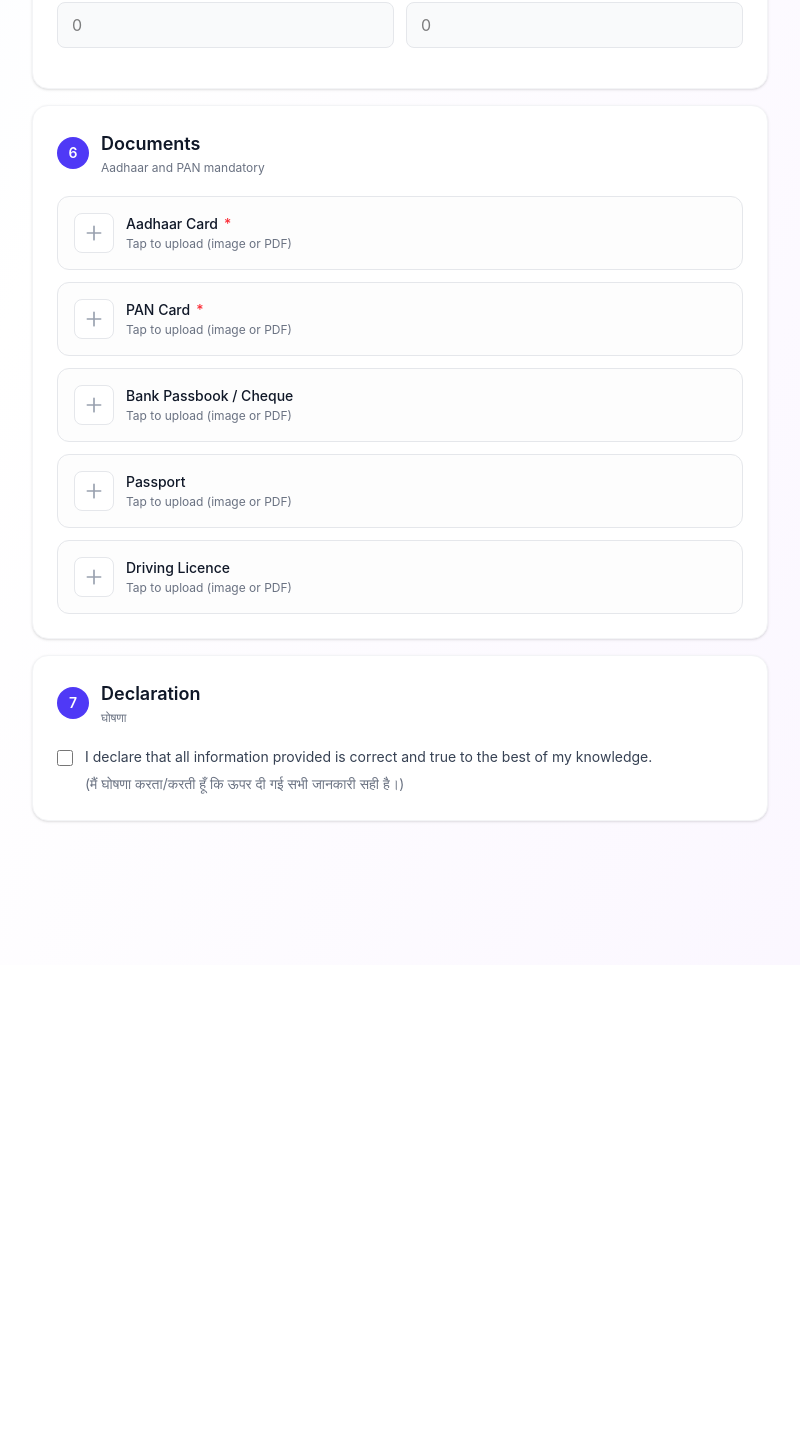
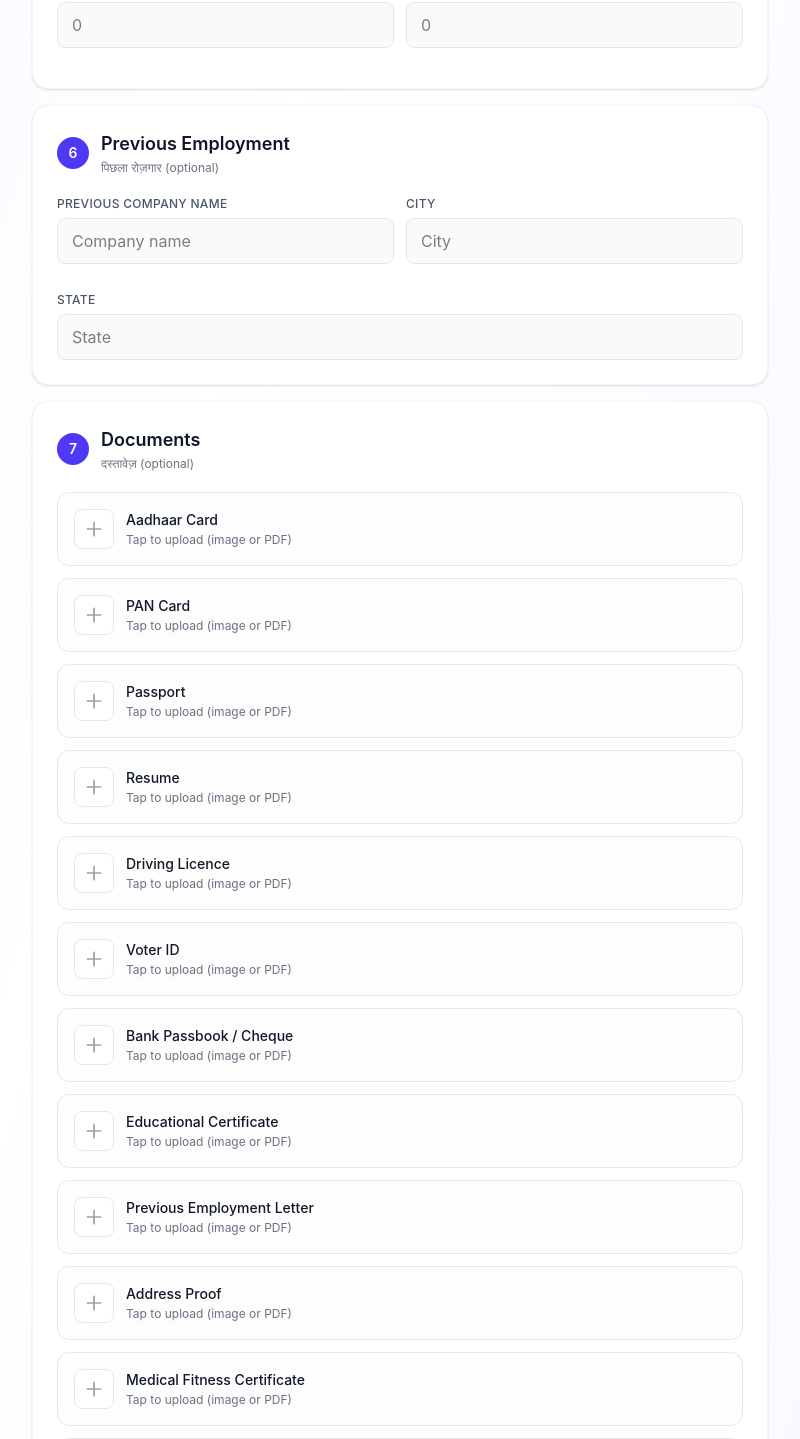
Before and after one commit to finance381/employee-form, a React (Vite) app: page / in a window 1280 px wide. Shown: the part 2355-3794 px from the top of the page, without its empty margins (240-1040 px from the left). Before the commit the page ends 3320 px from the top, so only its background shows below. Built offline with nearby package versions, Linux system fonts and the light colour scheme; no server answers.

Commit message:
form changes

```diff
--- a/src/App.jsx
+++ b/src/App.jsx
@@ -3,11 +3,18 @@ import { supabase } from './lib/supabase'
 import { prepUpload } from './lib/uploadHelper'
 
 var DOC_TYPES = [
-  { key: 'aadhaar', label: 'Aadhaar Card', required: true },
-  { key: 'pan', label: 'PAN Card', required: true },
+  { key: 'aadhaar', label: 'Aadhaar Card', required: false },
+  { key: 'pan', label: 'PAN Card', required: false },
+  { key: 'passport', label: 'Passport', required: false },
+  { key: 'resume', label: 'Resume', required: false },
+  { key: 'driving_license', label: 'Driving Licence', required: false },
+  { key: 'voter_id', label: 'Voter ID', required: false },
   { key: 'bank_proof', label: 'Bank Passbook / Cheque', required: false },
-  { key: 'passport', label: 'Passport', required: false },
-  { key: 'driving_license', label: 'Driving Licence', required: false }
+  { key: 'education', label: 'Educational Certificate', required: false },
+  { key: 'previous_employment', label: 'Previous Employment Letter', required: false },
+  { key: 'address_proof', label: 'Address Proof', required: false },
+  { key: 'medical_fitness', label: 'Medical Fitness Certificate', required: false },
+  { key: 'police_verification', label: 'Police Verification', required: false }
 ]
 
 function fileExt(name) {
@@ -190,6 +197,10 @@ function PublicEmployeeForm() {
   var [nightWage, setNightWage] = useState('')
   var [prevSalary, setPrevSalary] = useState('')
 
+  var [prevCompany, setPrevCompany] = useState('')
+  var [prevCity, setPrevCity] = useState('')
+  var [prevState, setPrevState] = useState('')
+
   var [docFiles, setDocFiles] = useState({})
   var [declared, setDeclared] = useState(false)
 
@@ -213,8 +224,6 @@ function PublicEmployeeForm() {
     if (!curAddr.trim()) return setError('Current address required')
     if (!emgName.trim() || !emgRel.trim() || !emgMob.trim()) return setError('Emergency contact required')
     if (ifsc && !/^[A-Z]{4}0[A-Z0-9]{6}$/.test(ifsc.trim().toUpperCase())) return setError('IFSC format invalid')
-    if (!docFiles.aadhaar) return setError('Aadhaar Card upload required')
-    if (!docFiles.pan) return setError('PAN Card upload required')
     if (!declared) return setError('Please accept the declaration')
 
     setSaving(true)
@@ -244,6 +253,9 @@ function PublicEmployeeForm() {
         ifsc_code: ifsc.trim().toUpperCase() || null,
         night_wage_rupees: nightWage ? Number(nightWage) : null,
         prev_drawn_salary_rupees: prevSalary ? Number(prevSalary) : null,
+        previous_company_name: prevCompany.trim() || null,
+        previous_city: prevCity.trim() || null,
+        previous_state: prevState.trim() || null,
         declaration_accepted: true,
         honey_field: honeyRef.current ? honeyRef.current.value : ''
       }
@@ -418,7 +430,7 @@ function PublicEmployeeForm() {
           </div>
         </Section>
 
-        <Section n="5" title="Employment Details" subtitle="Wages information">
+        <Section n="5" title="Salary" subtitle="वेतन विवरण">
           <div className="grid grid-cols-1 md:grid-cols-2 gap-3">
             <Field label="Nightly Wages (₹)">
               <TextInput type="number" min="0" step="1" value={nightWage} onChange={function (e) { setNightWage(e.target.value) }} placeholder="0" />
@@ -429,7 +441,21 @@ function PublicEmployeeForm() {
           </div>
         </Section>
 
-        <Section n="6" title="Documents" subtitle="Aadhaar and PAN mandatory">
+        <Section n="6" title="Previous Employment" subtitle="पिछला रोज़गार (optional)">
+          <div className="grid grid-cols-1 md:grid-cols-2 gap-3">
+            <Field label="Previous Company Name">
+              <TextInput value={prevCompany} onChange={function (e) { setPrevCompany(e.target.value) }} placeholder="Company name" />
+            </Field>
+            <Field label="City">
+              <TextInput value={prevCity} onChange={function (e) { setPrevCity(e.target.value) }} placeholder="City" />
+            </Field>
+            <Field label="State" className="mb-0 md:col-span-2">
+              <TextInput value={prevState} onChange={function (e) { setPrevState(e.target.value) }} placeholder="State" />
+            </Field>
+          </div>
+        </Section>
+
+        <Section n="7" title="Documents" subtitle="दस्तावेज़ (optional)">
           <div className="space-y-3">
             {DOC_TYPES.map(function (dt) {
               return (
@@ -441,7 +467,7 @@ function PublicEmployeeForm() {
           </div>
         </Section>
 
-        <Section n="7" title="Declaration" subtitle="घोषणा">
+        <Section n="8" title="Declaration" subtitle="घोषणा">
           <label className="flex items-start gap-3 cursor-pointer select-none">
             <input type="checkbox" checked={declared} onChange={function (e) { setDeclared(e.target.checked) }}
               className="mt-1 w-4 h-4 accent-indigo-600 shrink-0" />
```
